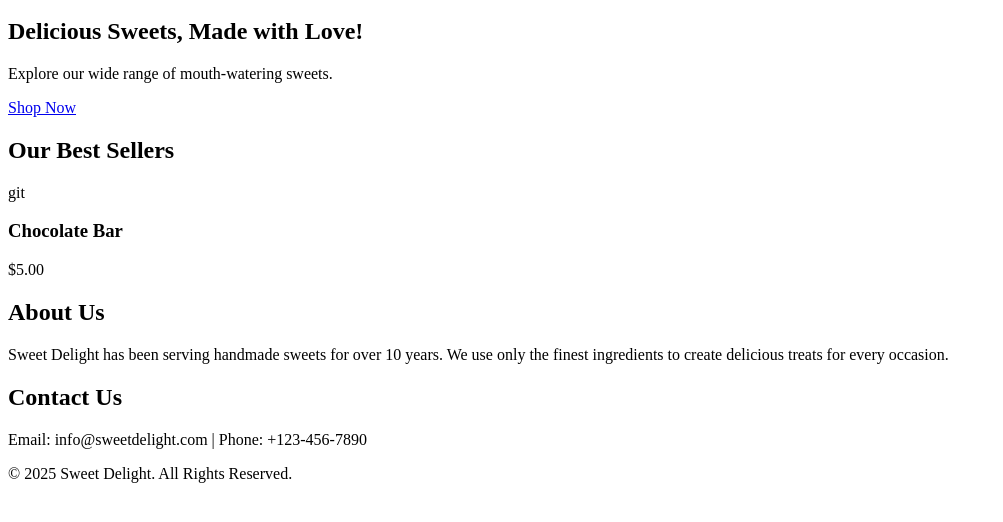
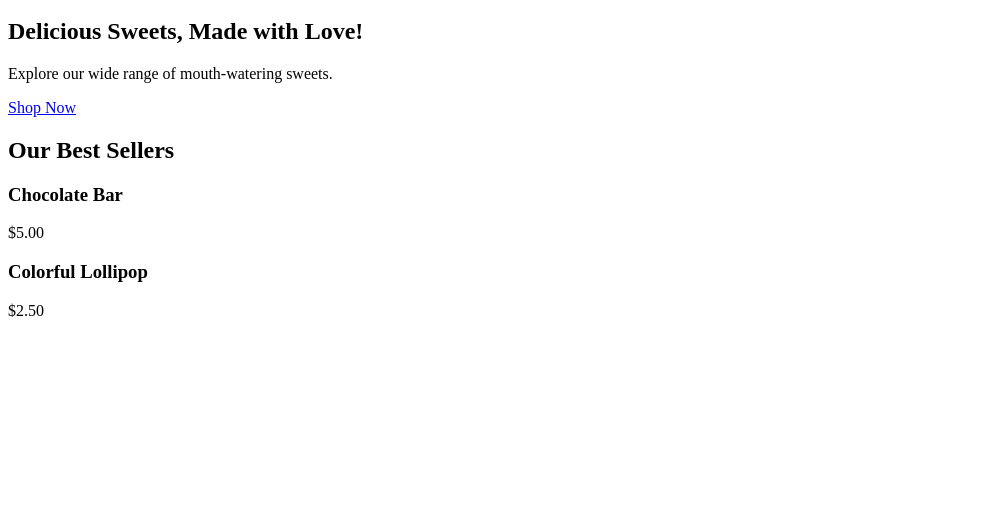
Before and after one commit to AishwaryaModak12345/sweetpage-index-repo, a plain HTML site: page home.html in a window 1280 px wide. Shown: the part 154-676 px from the top of the page, without its empty margins (0-1003 px from the left). Drawn offline with Linux system fonts and the light colour scheme.

Commit message:
info added

```diff
--- a/home.html
+++ b/home.html
@@ -34,32 +34,20 @@
         <h2>Our Best Sellers</h2>
         <div class="product-grid">
             <div class="product">
-                git
+
                 <h3>Chocolate Bar</h3>
                 <p>$5.00</p>
 
             </div>
+            <div class="product">
+
+                <h3>Colorful Lollipop</h3>
+                <p>$2.50</p>
+            </div>
 
 
 
-    </section>
 
-    <!-- About Section -->
-    <section class="about">
-        <h2>About Us</h2>
-        <p>Sweet Delight has been serving handmade sweets for over 10 years. We use only the finest ingredients to create delicious treats for every occasion.</p>
-    </section>
-
-    <!-- Contact Section -->
-    <section class="contact">
-        <h2>Contact Us</h2>
-        <p>Email: info@sweetdelight.com | Phone: +123-456-7890</p>
-    </section>
-
-    <!-- Footer -->
-    <footer>
-        <p>&copy; 2025 Sweet Delight. All Rights Reserved.</p>
-    </footer>
 
 </body>
 </html>
```
